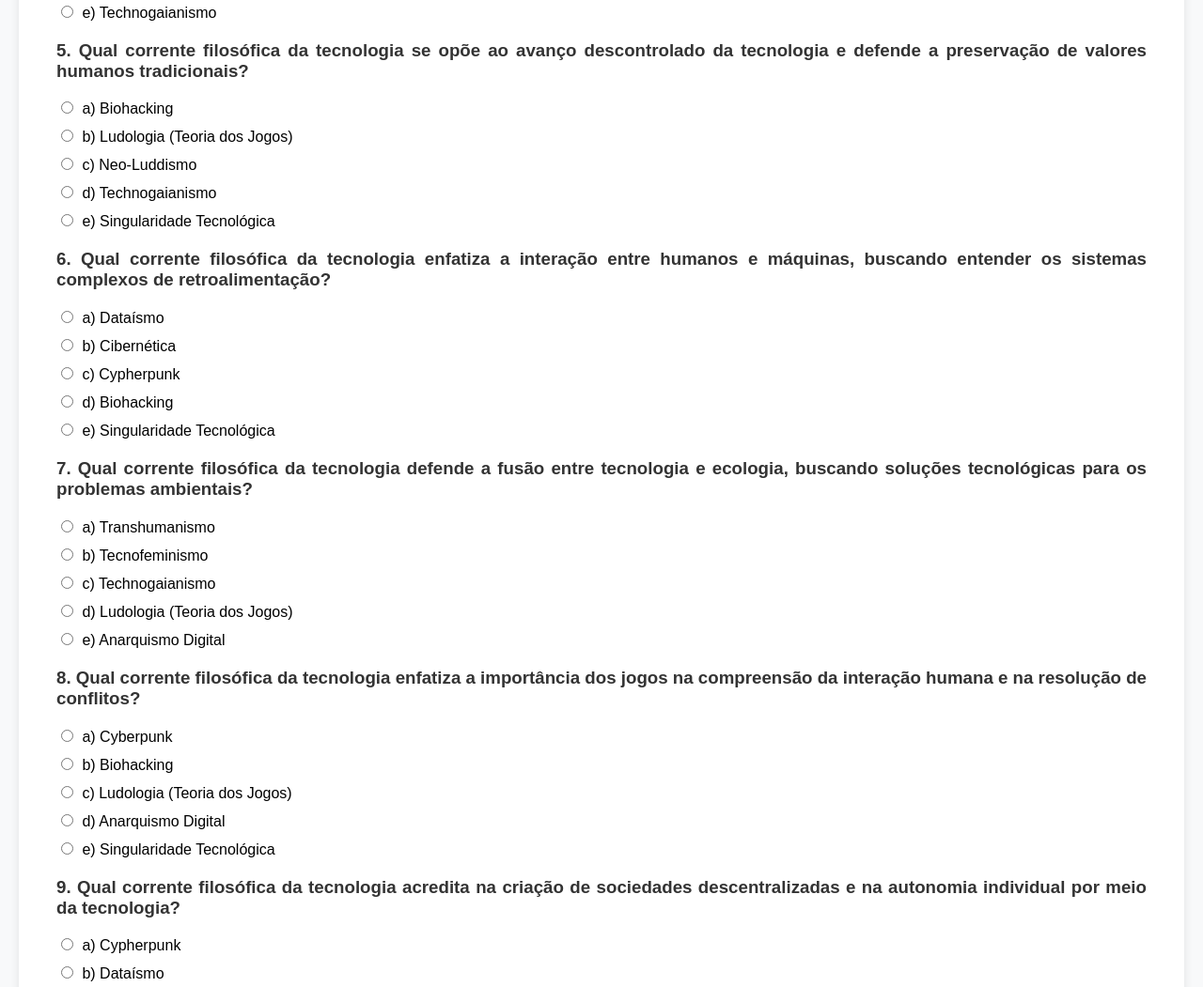
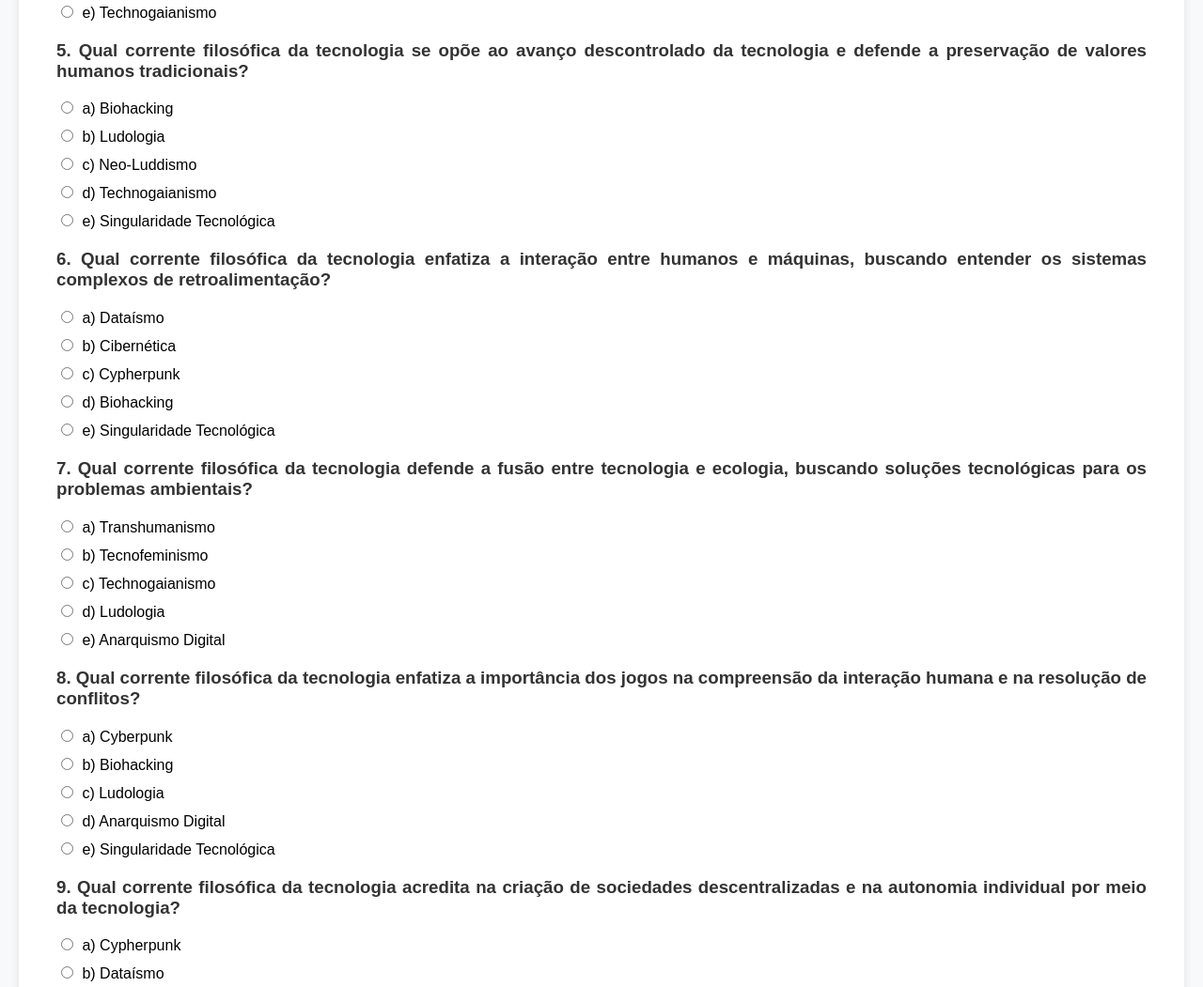
Before and after one commit to RAVELLSL/lista-de-exercicios-correntesfilosoficasdatecnologia, a plain HTML site: page index.html in a window 1280 px wide. Shown: the part 996-2047 px from the top of the page at 94% size. Drawn offline with Linux system fonts and the light colour scheme.

Commit message:
Update index.html

```diff
--- a/index.html
+++ b/index.html
@@ -1,4 +1,3 @@
-
 <!DOCTYPE html>
 <html lang="pt-br">
 <head>
@@ -409,12 +408,12 @@ function loadContent(theme) {
       content += '<h3>2. Qual corrente filosófica da tecnologia enfatiza a importância da privacidade e da criptografia para proteger as liberdades individuais na era digital?</h3>';
       content += '<label><input type="radio" name="q2" value="a"> a) Cypherpunk</label>';
       content += '<label><input type="radio" name="q2" value="b"> b) Biohacking</label>';
-      content += '<label><input type="radio" name="q2" value="c"> c) Ludologia (Teoria dos Jogos)</label>';
+      content += '<label><input type="radio" name="q2" value="c"> c) Ludologia</label>';
       content += '<label><input type="radio" name="q2" value="d"> d) Anarquismo Digital</label>';
       content += '<label><input type="radio" name="q2" value="e"> e) Technogaianismo</label>';
       content += '<h3>3. Qual corrente filosófica da tecnologia argumenta que a informação é a entidade central na sociedade e na evolução humana, e que devemos buscar maneiras de processá-la de forma eficiente?</h3>';
       content += '<label><input type="radio" name="q3" value="a"> a) Dataísmo</label>';
-      content += '<label><input type="radio" name="q3" value="b"> b) Ludologia (Teoria dos Jogos)</label>';
+      content += '<label><input type="radio" name="q3" value="b"> b) Ludologia</label>';
       content += '<label><input type="radio" name="q3" value="c"> c) Tecnofeminismo</label>';
       content += '<label><input type="radio" name="q3" value="d"> d) Cibernética</label>';
       content += '<label><input type="radio" name="q3" value="e"> e) Singularidade Tecnológica</label>';
@@ -426,7 +425,7 @@ function loadContent(theme) {
       content += '<label><input type="radio" name="q4" value="e"> e) Technogaianismo</label>';
       content += '<h3>5. Qual corrente filosófica da tecnologia se opõe ao avanço descontrolado da tecnologia e defende a preservação de valores humanos tradicionais?</h3>';
       content += '<label><input type="radio" name="q5" value="a"> a) Biohacking</label>';
-      content += '<label><input type="radio" name="q5" value="b"> b) Ludologia (Teoria dos Jogos)</label>';
+      content += '<label><input type="radio" name="q5" value="b"> b) Ludologia</label>';
       content += '<label><input type="radio" name="q5" value="c"> c) Neo-Luddismo</label>';
       content += '<label><input type="radio" name="q5" value="d"> d) Technogaianismo</label>';
       content += '<label><input type="radio" name="q5" value="e"> e) Singularidade Tecnológica</label>';
@@ -440,12 +439,12 @@ function loadContent(theme) {
       content += '<label><input type="radio" name="q7" value="a"> a) Transhumanismo</label>';
       content += '<label><input type="radio" name="q7" value="b"> b) Tecnofeminismo</label>';
       content += '<label><input type="radio" name="q7" value="c"> c) Technogaianismo</label>';
-      content += '<label><input type="radio" name="q7" value="d"> d) Ludologia (Teoria dos Jogos)</label>';
+      content += '<label><input type="radio" name="q7" value="d"> d) Ludologia</label>';
       content += '<label><input type="radio" name="q7" value="e"> e) Anarquismo Digital</label>';
       content += '<h3>8. Qual corrente filosófica da tecnologia enfatiza a importância dos jogos na compreensão da interação humana e na resolução de conflitos?</h3>';
       content += '<label><input type="radio" name="q8" value="a"> a) Cyberpunk</label>';
       content += '<label><input type="radio" name="q8" value="b"> b) Biohacking</label>';
-      content += '<label><input type="radio" name="q8" value="c"> c) Ludologia (Teoria dos Jogos)</label>';
+      content += '<label><input type="radio" name="q8" value="c"> c) Ludologia</label>';
       content += '<label><input type="radio" name="q8" value="d"> d) Anarquismo Digital</label>';
       content += '<label><input type="radio" name="q8" value="e"> e) Singularidade Tecnológica</label>';
       content += '<h3>9. Qual corrente filosófica da tecnologia acredita na criação de sociedades descentralizadas e na autonomia individual por meio da tecnologia?</h3>';
```
